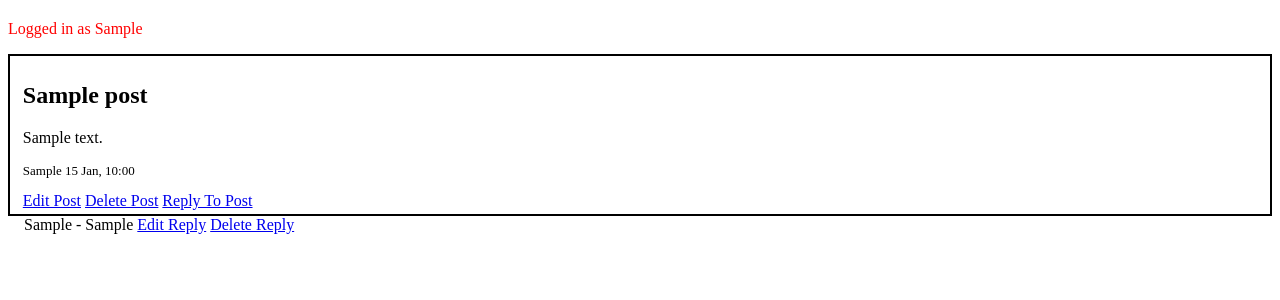
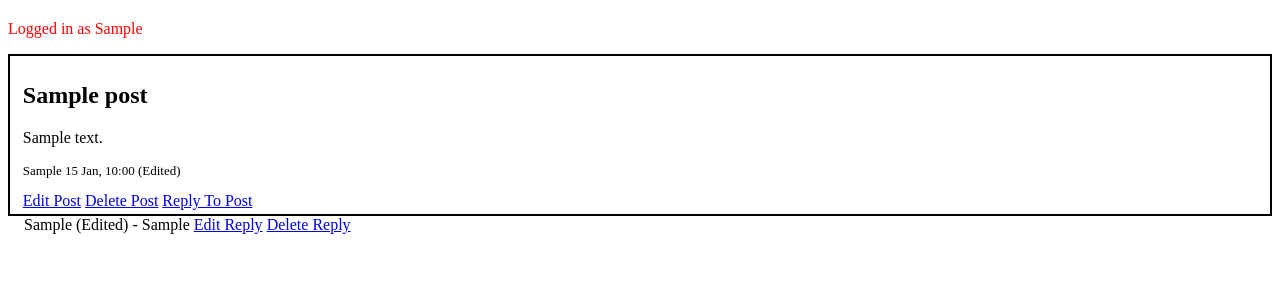
Before and after one commit to WR417H29/BlogApp, a Flask app: page /home in a window 1280 px wide. Shown: the part 117-417 px from the top of the page. Run offline with Flask 2, Linux system fonts and the light colour scheme; a user stored in the database is signed in; tables that the repository leaves empty hold one stand-in row (values such as "Sample post").

Commit message:
Added a message to indicate that a post / reply has been edited

```diff
--- a/components/models.py
+++ b/components/models.py
@@ -17,6 +17,7 @@ class Post(db.Model):
     id = db.Column(db.Integer, primary_key=True, autoincrement=True)
     title = db.Column(db.String(80), nullable=False)
     body = db.Column(db.Text, nullable=False)
+    edited = db.Column(db.Boolean, nullable=False, default=False)
     created_date = db.Column(
         db.DateTime, nullable=False, default=datetime.now
     )
@@ -33,6 +34,7 @@ class Post(db.Model):
 class Reply(db.Model):
     id = db.Column(db.Integer, primary_key=True, autoincrement=True)
     reply = db.Column(db.Text, nullable=False)
+    edited = db.Column(db.Boolean, nullable=False, default=False)
     created_date = db.Column(
         db.DateTime, nullable=False, default=datetime.now
     )
--- a/components/templates/view/index.html
+++ b/components/templates/view/index.html
@@ -21,6 +21,9 @@
         <p class="post-footer">
             {{ User.query.filter_by(id=post.author_id).first().username.capitalize() }}
             {{ post.created_date.strftime("%d %b, %H:%M ")}}
+            {% if post.edited %}
+            (Edited)
+            {% endif %}
         </p>
         {% if current_user.id == post.author_id %}
             <a class="post-edit" href="/post/edit/{{post.id}}">Edit Post</a>
@@ -35,14 +38,22 @@
         {% if reply.post_id == post.id %}
             {% if current_user.id == reply.author_id %}
                 <div class="reply-body">
-                    {{reply.reply}} -
+                    {{reply.reply}}
+                    {% if reply.edited %}
+                    (Edited)
+                    {% endif %}
+                    -
                     {{ User.query.filter_by(id=reply.author_id).first().username.capitalize() }}
                     <a class="reply-edit" href="/post/reply/edit/{{reply.id}}">Edit Reply</a>
                     <a class="reply-delete" href="/post/reply/delete/{{reply.id}}">Delete Reply</a>
                 </div>
             {% else %}
                 <div class="reply-body">
-                    {{reply.reply}} -
+                    {{reply.reply}}
+                    {% if reply.edited %}
+                    (Edited)
+                    {% endif %}
+                    -
                     {{ User.query.filter_by(id=reply.author_id).first().username.capitalize() }}
                 </div>
             {% endif %}
--- a/main.py
+++ b/main.py
@@ -119,11 +119,11 @@ def create():
     elif request.method == 'POST':
         form = request.form
 
-        if len(form['title']) > 24:
+        if len(form['title']) > 30:
             flash("Title too long")
             return redirect(url_for('create'))
 
-        if len(form['body']) > 240:
+        if len(form['body']) > 300:
             flash("Please use less characters")
             return redirect(url_for('create'))
 
@@ -131,7 +131,8 @@ def create():
             title=form['title'],
             body=form['body'],
             created_date=datetime.now(),
-            author_id=current_user.id
+            author_id=current_user.id,
+            edited=False
         )
 
         db.session.add(post)
@@ -167,13 +168,18 @@ def edit_post(post_id):
     elif request.method == 'POST':
         form = request.form
 
-        if len(form['body']) > 240:
+        if len(form['title']) > 30:
+            flash("Please use a smaller title")
+            return redirect(f'/post/edit/{post_id}')
+
+        if len(form['body']) > 300:
             flash("Please use less characters")
-            return redirect(url_for('home'))
+            return redirect(f'/post/edit/{post_id}')
 
         if post:
             if current_user.id == user.id:
                 post.body = form['body']
+                post.edited = True
                 post.updated_date = datetime.now()
                 db.session.commit()
 
@@ -216,7 +222,7 @@ def reply(post_id):
     elif request.method == 'POST':
         form = request.form
 
-        if len(form['body']) > 240:
+        if len(form['body']) > 300:
             flash("Please use less characters")
             return redirect(f'/post/reply/{post_id}')
 
@@ -261,9 +267,14 @@ def edit_reply(reply_id):
     elif request.method == 'POST':
         form = request.form
 
+        if len(form['body']) > 300:
+            flash("Please use less characters")
+            return redirect(f'/post/reply/edit/{reply_id}')
+
         if reply:
             if current_user.id == reply.author_id:
                 reply.reply = form['body']
+                reply.edited = True
                 reply.updated_date = datetime.now()
                 db.session.commit()
 
```
